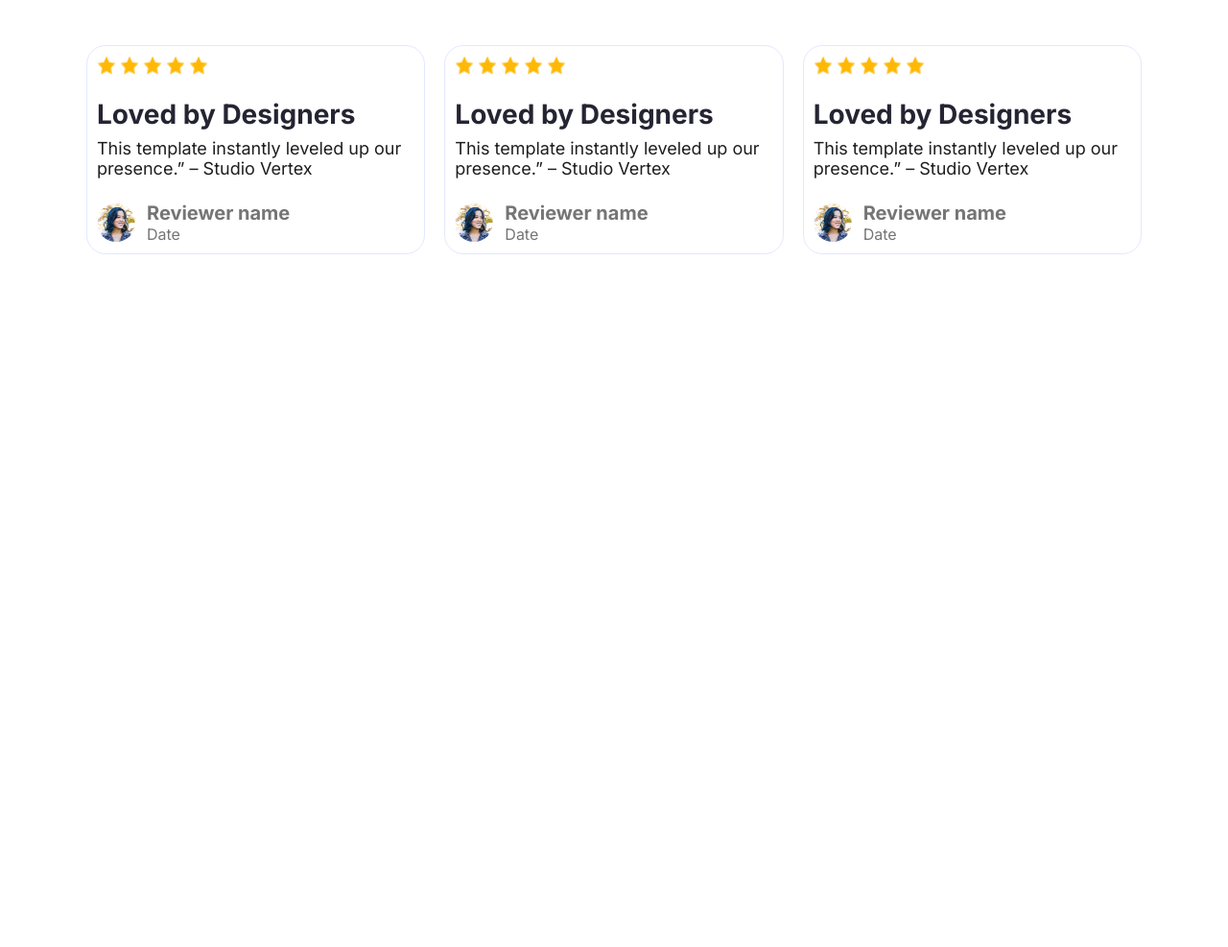
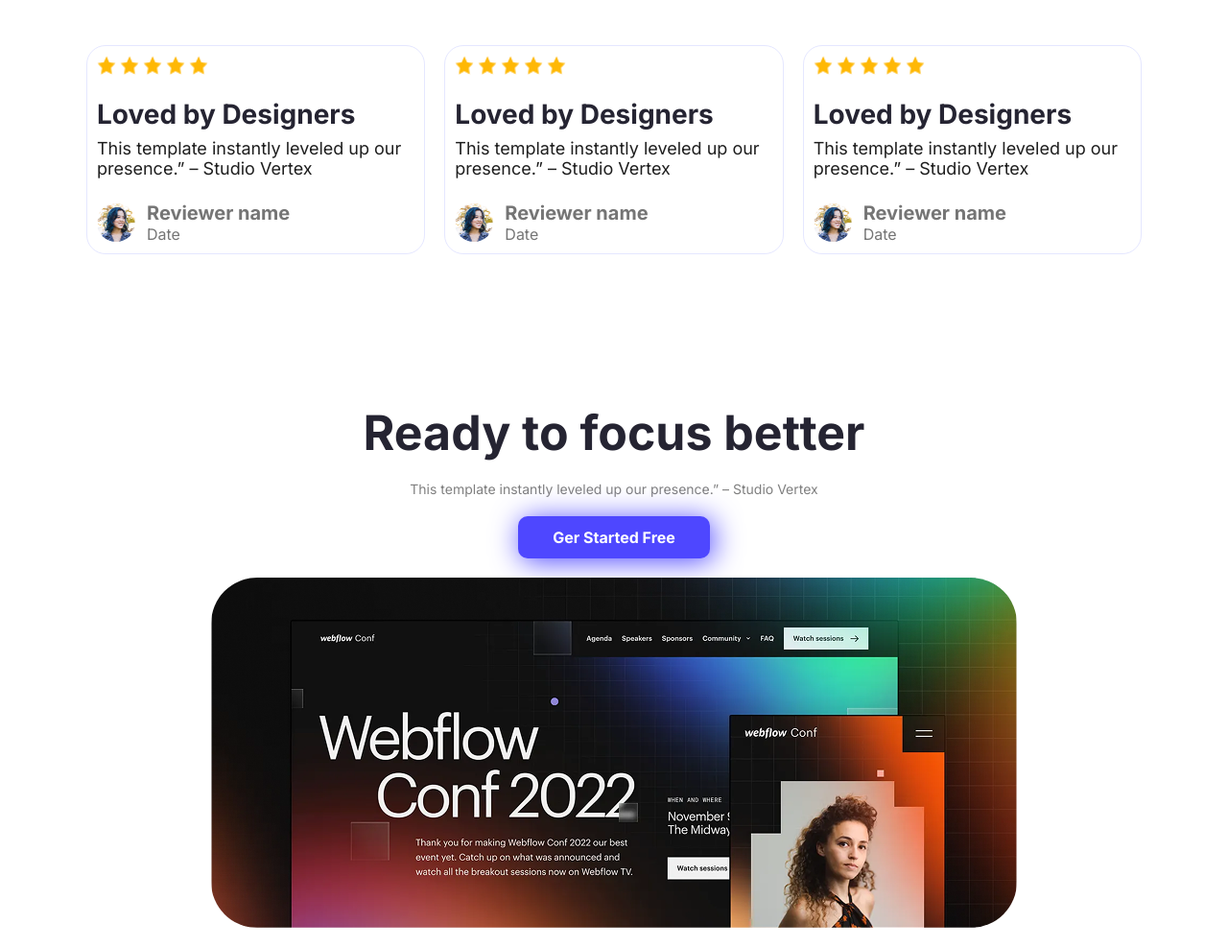
Before and after one commit to somrat350/First-Assignment, a plain HTML site: page index.html in a window 1280 px wide. Shown: the part 1633-2620 px from the top of the page at 96% size. Before the commit the page ends 1918 px from the top, so only its background shows below. Drawn offline with Linux system fonts and the light colour scheme.

Commit message:
complete focus section design

```diff
--- a/css/style.css
+++ b/css/style.css
@@ -278,3 +278,38 @@ header .hero {
   color: #757575;
   font-size: 16px;
 }
+
+
+
+
+
+
+
+
+
+
+/* -----Focus---- */
+.focus{
+  margin-top: 116px;
+
+  display: flex;
+  flex-direction: column;
+  justify-content: center;
+  align-items: center;
+  gap: 20px;
+}
+
+.focus h6{
+  font-size: 50px;
+  color: var(--secondaryColor);
+  font-weight: bold;
+}
+
+.focus p{
+  color: #00000080;
+  font-size: 14px;
+}
+
+.focus img{
+  border-radius: 48px;
+}
--- a/index.html
+++ b/index.html
@@ -152,6 +152,19 @@
 
       </section>
 
+      <!-- Focus section -->
+       <section class="container focus">
+
+        <h6>Ready to focus better</h6>
+
+        <p>This template instantly leveled up our presence.” – Studio Vertex</p>
+
+        <a href="" class="primary-btn">Ger Started Free</a>
+
+        <img src="Assets/wc-big.png" alt="">
+
+       </section>
+
      </main>
 </body>
 </html>
```
